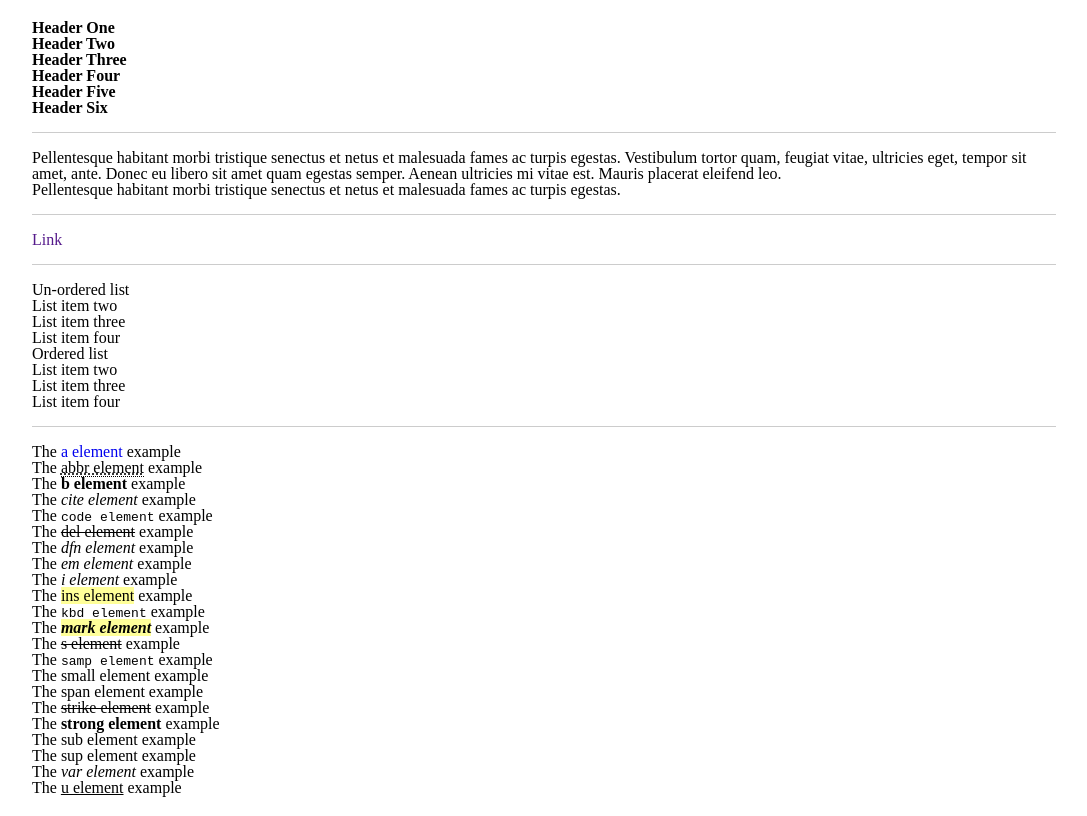
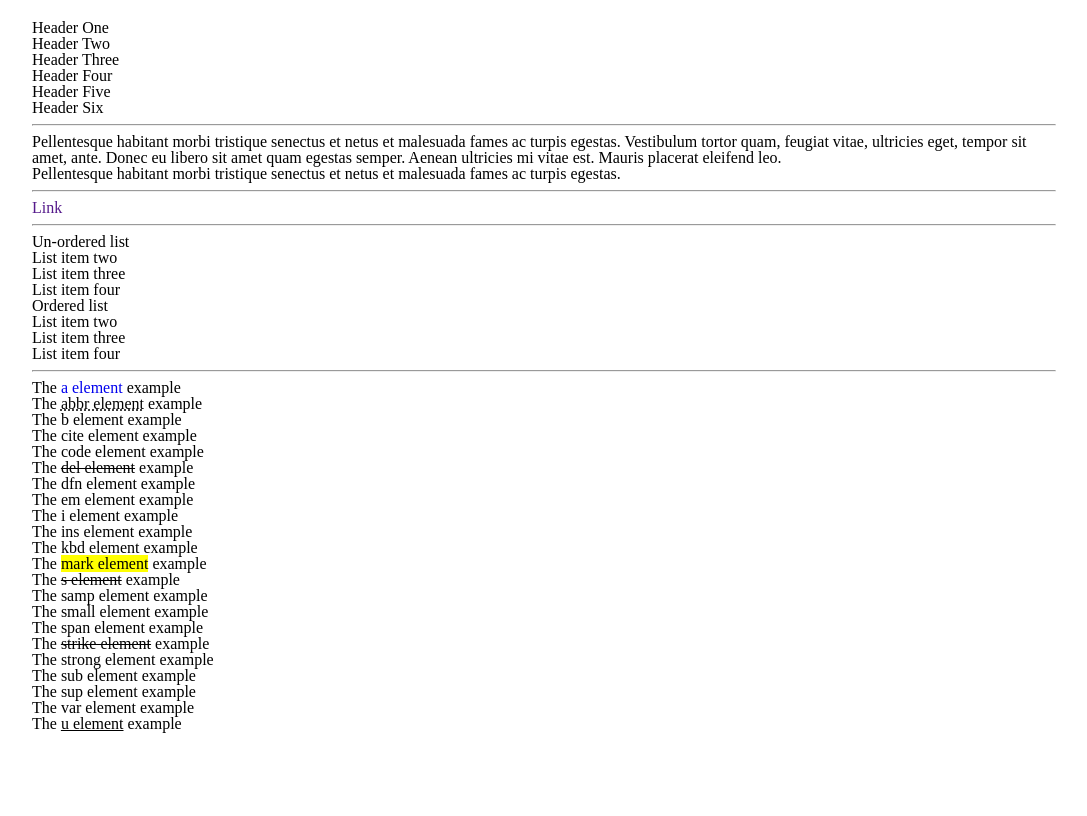
Before and after one commit to pebblecode/PCR, a plain HTML site: page index.html in a window 1280 px wide. Shown: the whole page, without its empty margins (96-1183 px from the left). Drawn offline with Linux system fonts and the light colour scheme.

Commit message:
revert to Eric Meyer Reset html5 doctor reset contained 'design' elements

```diff
--- a/sass/_PCR.scss
+++ b/sass/_PCR.scss
@@ -1,105 +1,65 @@
 // ========================================================
-// html5doctor.com Reset Stylesheet v1.6.1 \
-// http://html5doctor.com/html-5-reset-stylesheet/
-//
-// Richard Clark (http://richclarkdesign.com)
+// Eric Meyer CSS Reset v2.0b1 | 201101
+// http://meyerweb.com/eric/tools/css/reset/
 // ========================================================
 
-html, body, div, span, object, iframe,
+html, body, div, span, applet, object, iframe,
 h1, h2, h3, h4, h5, h6, p, blockquote, pre,
-abbr, address, cite, code,
-del, dfn, em, img, ins, kbd, q, samp,
-small, strong, sub, sup, var,
-b, i,
+a, abbr, acronym, address, big, cite, code,
+del, dfn, em, img, ins, kbd, q, s, samp,
+small, strike, strong, sub, sup, tt, var,
+b, u, i, center,
 dl, dt, dd, ol, ul, li,
 fieldset, form, label, legend,
 table, caption, tbody, tfoot, thead, tr, th, td,
 article, aside, canvas, details, figcaption, figure,
 footer, header, hgroup, menu, nav, section, summary,
 time, mark, audio, video {
-    margin:0;
-    padding:0;
-    border:0;
-    outline:0;
-    font-size:100%;
-    vertical-align:baseline;
-    background:transparent;
+  margin: 0;
+  padding: 0;
+  border: 0;
+  outline: 0;
+  font-size: 100%;
+  font: inherit;
+  vertical-align: baseline;
+}
+/* HTML5 display-role reset for older browsers */
+article, aside, details, figcaption, figure,
+footer, header, hgroup, menu, nav, section {
+  display: block;
+}
+body {
+  line-height: 1;
+}
+ol, ul {
+  list-style: none;
+}
+blockquote, q {
+  quotes: none;
+}
+blockquote:before, blockquote:after,
+q:before, q:after {
+  content: '';
+  content: none;
 }
 
-body {
-    line-height:1;
+/* remember to define visible focus styles!
+:focus {
+  outline: ?????;
+} */
+
+/* remember to highlight inserts somehow! */
+ins {
+  text-decoration: none;
 }
-
-article,aside,details,figcaption,figure,
-footer,header,hgroup,menu,nav,section {
-    display:block;
-}
-
-nav ul {
-    list-style:none;
-}
-
-blockquote, q {
-    quotes:none;
-}
-
-blockquote:before, blockquote:after,
-q:before, q:after {
-    content:'';
-    content:none;
-}
-
-a {
-    margin:0;
-    padding:0;
-    font-size:100%;
-    vertical-align:baseline;
-    background:transparent;
-}
-
-// change colours to suit your needs
-ins {
-    background-color:#ff9;
-    color:#000;
-    text-decoration:none;
-}
-
-// change colours to suit your needs
-mark {
-    background-color:#ff9;
-    color:#000;
-    font-style:italic;
-    font-weight:bold;
-}
-
 del {
-    text-decoration: line-through;
-}
-
-abbr[title], dfn[title] {
-    border-bottom:1px dotted;
-    cursor:help;
+  text-decoration: line-through;
 }
 
 table {
-    border-collapse:collapse;
-    border-spacing:0;
+  border-collapse: collapse;
+  border-spacing: 0;
 }
-
-// change border colour to suit your needs
-hr {
-    display:block;
-    height:1px;
-    border:0;
-    border-top:1px solid #cccccc;
-    margin:1em 0;
-    padding:0;
-}
-
-input, select {
-    vertical-align:middle;
-}
-
 
 // ========================================================
 // PCR "pebble custom reset" V0.0.2
@@ -111,6 +71,7 @@ input, select {
 // --------------------------------------------------------
 $remove-list-styles: false !default;
 $link-underline: none !default;
+$mark-ins-color: #FF9 !default;
 
 // Remove list styles
 @if $remove-list-styles == true {
```
Also changed, not shown: stylesheets/style.css.
